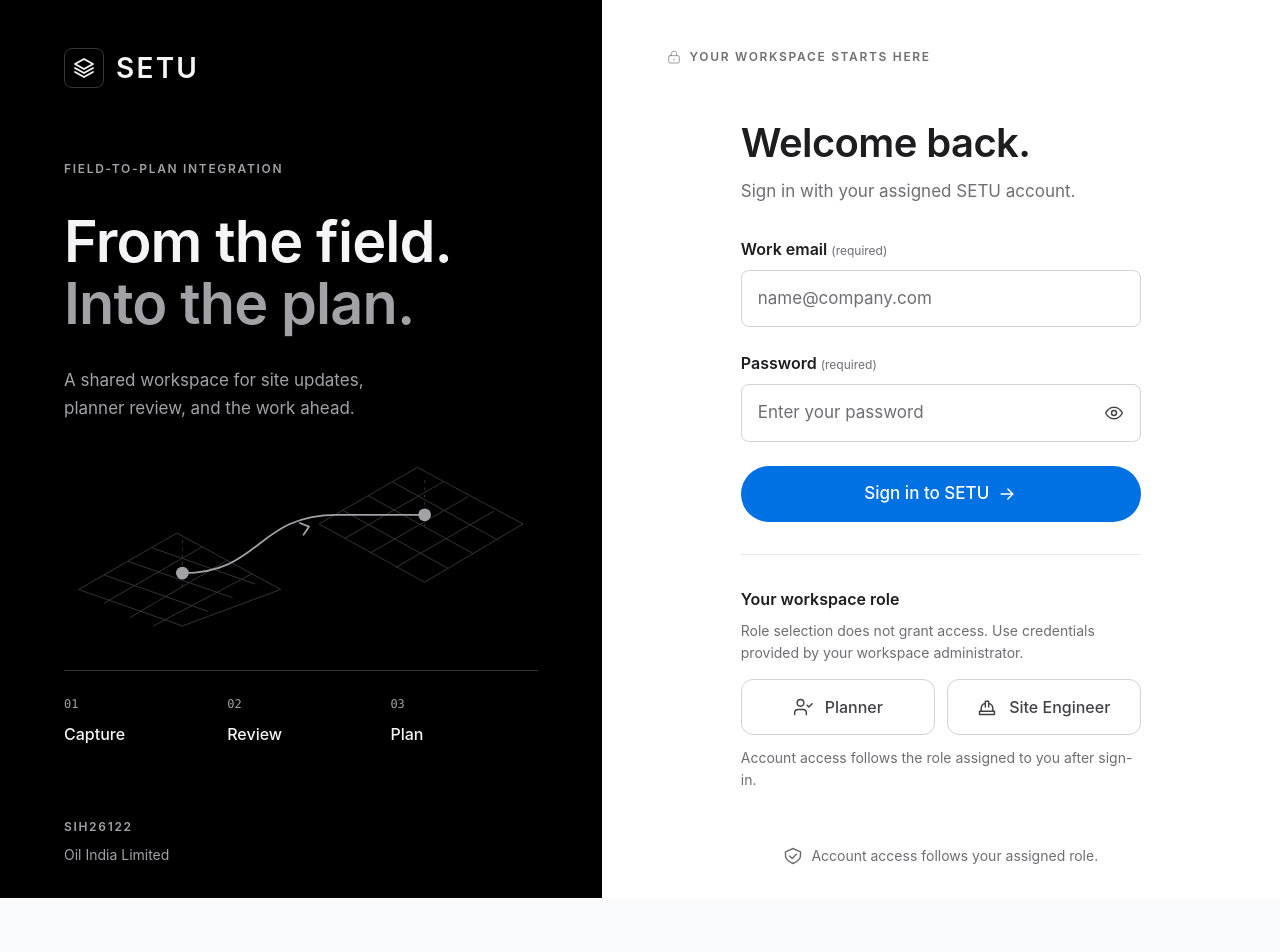
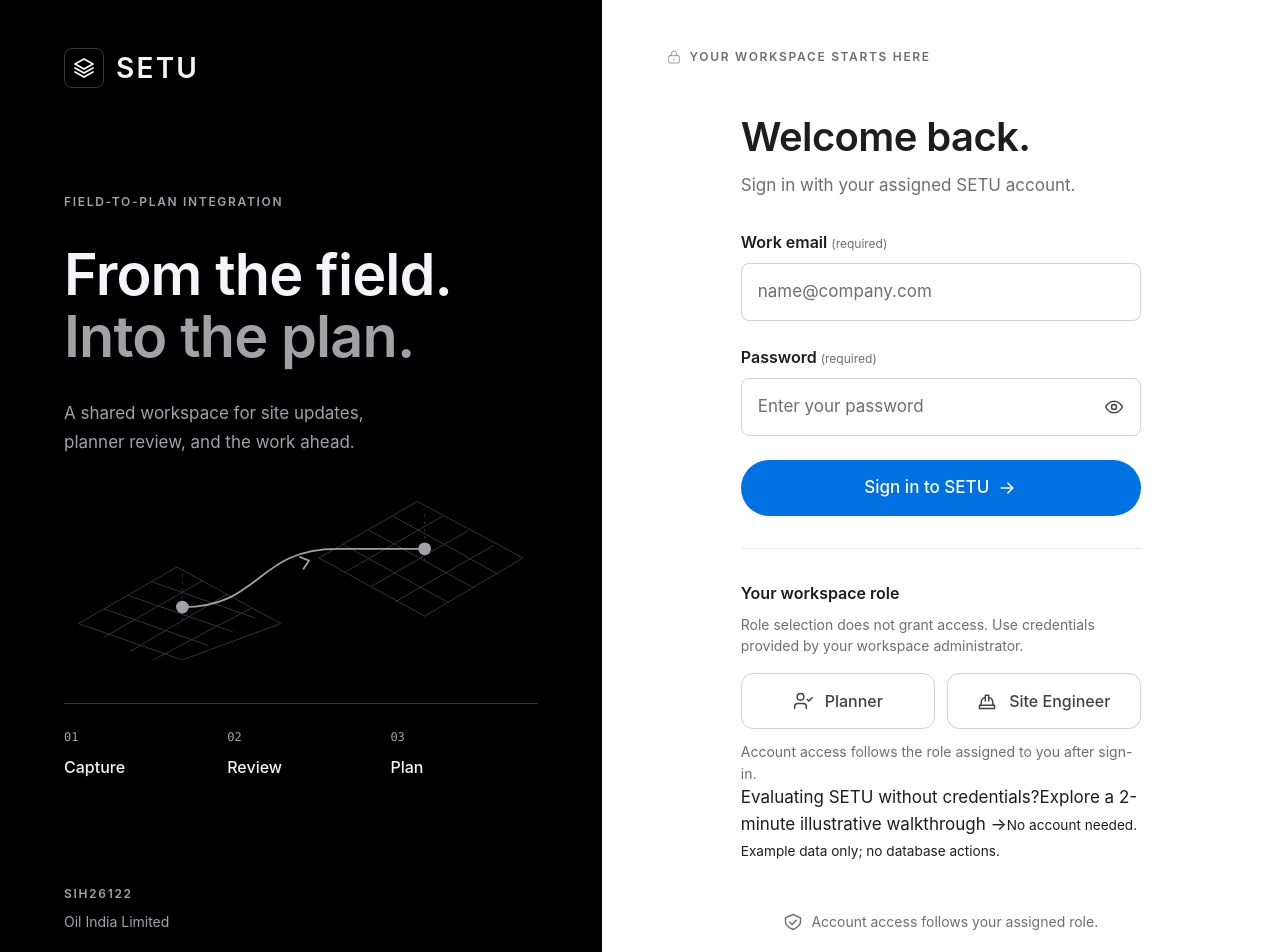
Before and after one commit to dinamsingh/Setu, a React (Vite) app in the folder frontend/: page / in a window 1280 px wide. Shown: the top 952 px of the page. Before the commit the page ends 898 px from the top, so only its background shows below. Built offline with nearby package versions, Linux system fonts and the light colour scheme; no server answers.

Commit message:
feat(evaluator): link public read-only walkthrough from login without changing auth

```diff
--- a/frontend/src/pages/RoleSelection.tsx
+++ b/frontend/src/pages/RoleSelection.tsx
@@ -235,6 +235,11 @@
               </button>
             </div>
             <p className="setu-login-v2__demo-help">Account access follows the role assigned to you after sign-in.</p>
+            <div className="setu-login-v2__evaluator-access">
+              <span>Evaluating SETU without credentials?</span>
+              <a href="/demo.html">Explore a 2-minute illustrative walkthrough <span aria-hidden="true">→</span></a>
+              <small>No account needed. Example data only; no database actions.</small>
+            </div>
           </section>
         </div>
 
```
